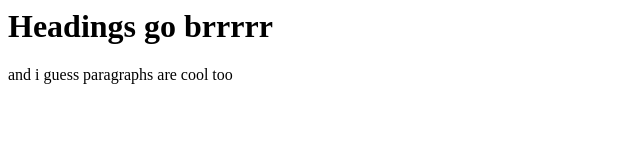
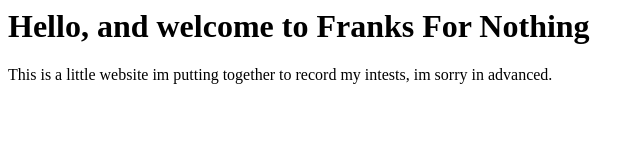
Before and after one commit to FrankCammarata/FranksForNothing, a plain HTML site: page index.html in a window 1280 px wide. Shown: the whole page, without its empty margins (0-644 px from the left). Drawn offline with Linux system fonts and the light colour scheme.

Commit message:
god help me

```diff
--- a/index.html
+++ b/index.html
@@ -1,9 +1,9 @@
 <html>
     <Head>
-        <Title>Welcome to Franks For Nothing</Title>
+        <Title>Franks For Nothing</Title>
     </Head>
 <body>
-    <h1>Headings go brrrrr</h1>
-<p>and i guess paragraphs are cool too</p>
+    <h1>Hello, and welcome to Franks For Nothing</h1>
+<p>This is a little website im putting together to record my intests, im sorry in advanced.</p>
 </body>
 </html>
```
